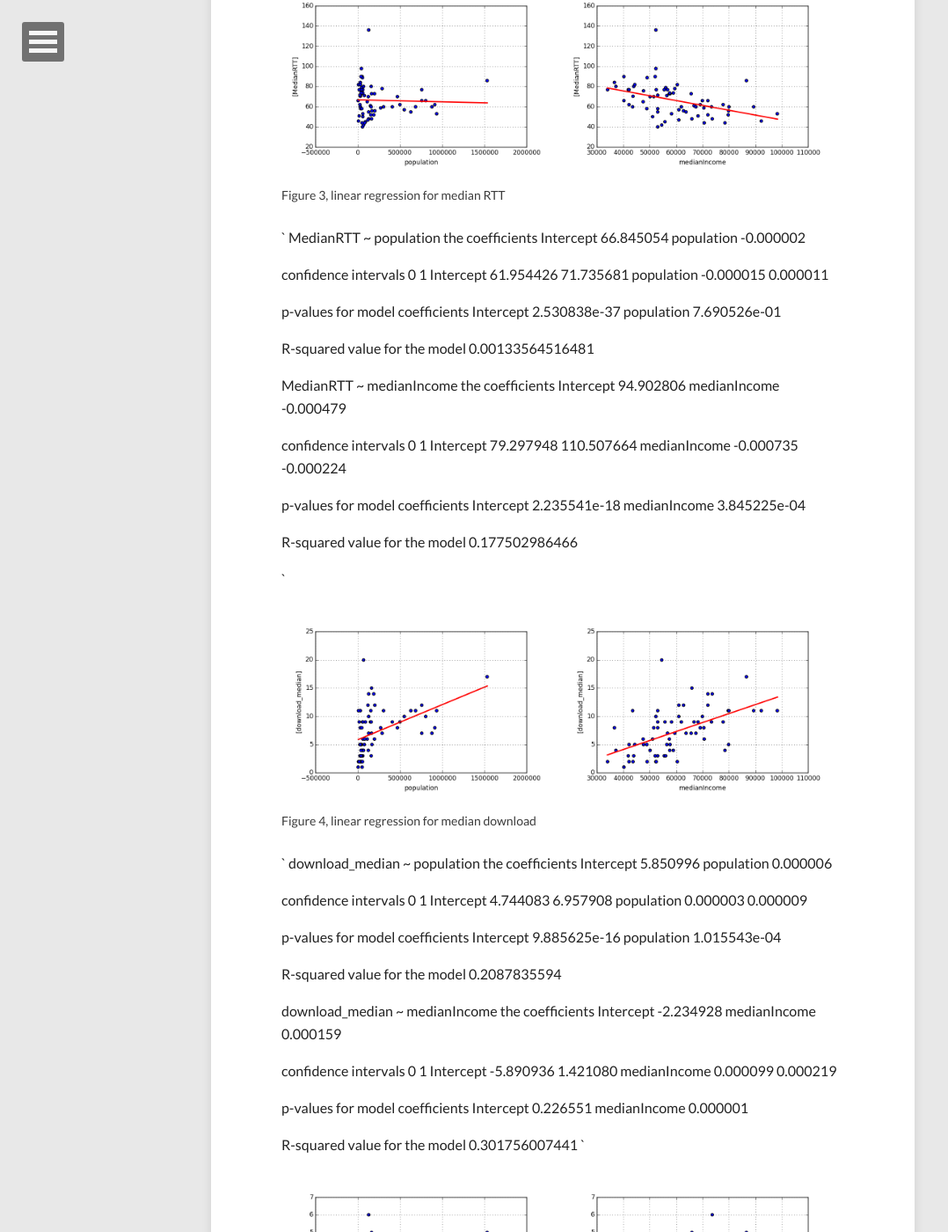
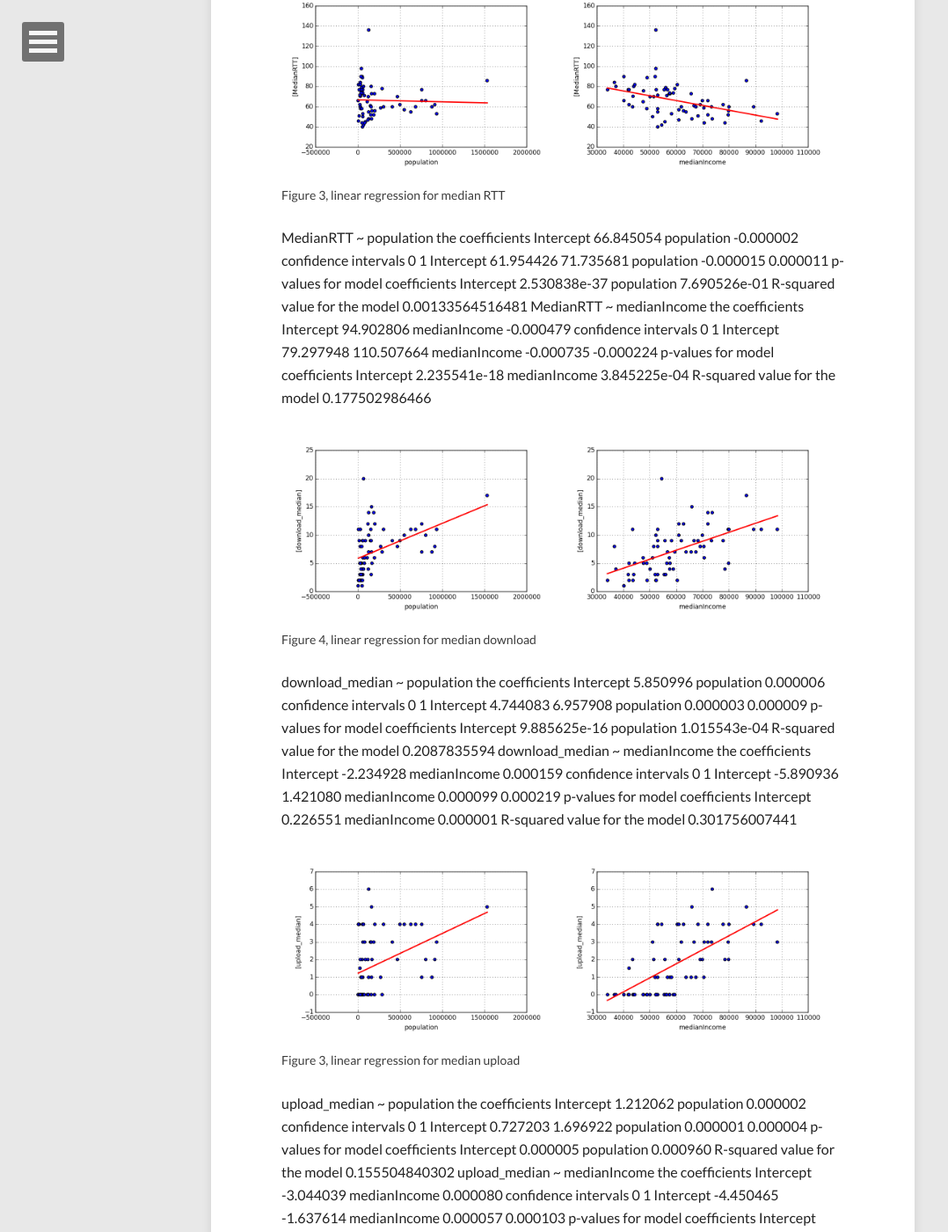
Before and after one commit to elf11/elf11.github.io, a Jekyll site: the page built from _posts/2015-08-24-Linear-Regression.md, in a window 1280 px wide and 1400 px high, scrolled down 3847 px. Shown: the whole window at 88% size, without its empty margins (0-1078 px from the left). Built offline with Jekyll 4.4.1, drawn with Linux system fonts in a browser that asks for light colours; nearby versions of some CDN libraries; comment, search, counter and statistics services are not loaded; some of the changed text lies outside the part shown.

Commit message:
linear reg

```diff
--- a/_posts/2015-08-24-Linear-Regression.md
+++ b/_posts/2015-08-24-Linear-Regression.md
@@ -121,7 +121,7 @@ We are going to analyse each coefficient for all of our models and see what they
 	<figcaption style="align: center;">Figure 3, linear regression for median RTT </figcaption>
 </figure>
 
-`
+<p>
 MedianRTT ~ population
 the coefficients
 Intercept     66.845054
@@ -158,7 +158,7 @@ medianIncome    3.845225e-04
 R-squared value for the model
 0.177502986466
 
-`
+</p>
 
 <figure class="half">
 	<a href="/images/download_median ~ population.png"><img src="/images/download_median ~ population.png" alt=""></a>
@@ -166,7 +166,7 @@ R-squared value for the model
 	<figcaption style="align: center;">Figure 4, linear regression for median download </figcaption>
 </figure>
 
-`
+<p>
 download_median ~ population
 the coefficients
 Intercept     5.850996
@@ -201,7 +201,7 @@ medianIncome    0.000001
 
 R-squared value for the model
 0.301756007441
-`
+</p>
 
 <figure class="half">
 	<a href="/images/upload_median ~ population.png"><img src="/images/upload_median ~ population.png" alt=""></a>
@@ -209,7 +209,7 @@ R-squared value for the model
 	<figcaption style="align: center;">Figure 3, linear regression for median upload </figcaption>
 </figure>
 
-`
+<p>
 upload_median ~ population
 the coefficients
 Intercept     1.212062
@@ -244,7 +244,7 @@ medianIncome    2.267954e-09
 
 R-squared value for the model
 0.425192237591
-`
+</p>
 
 ## Conclusion
 
```
